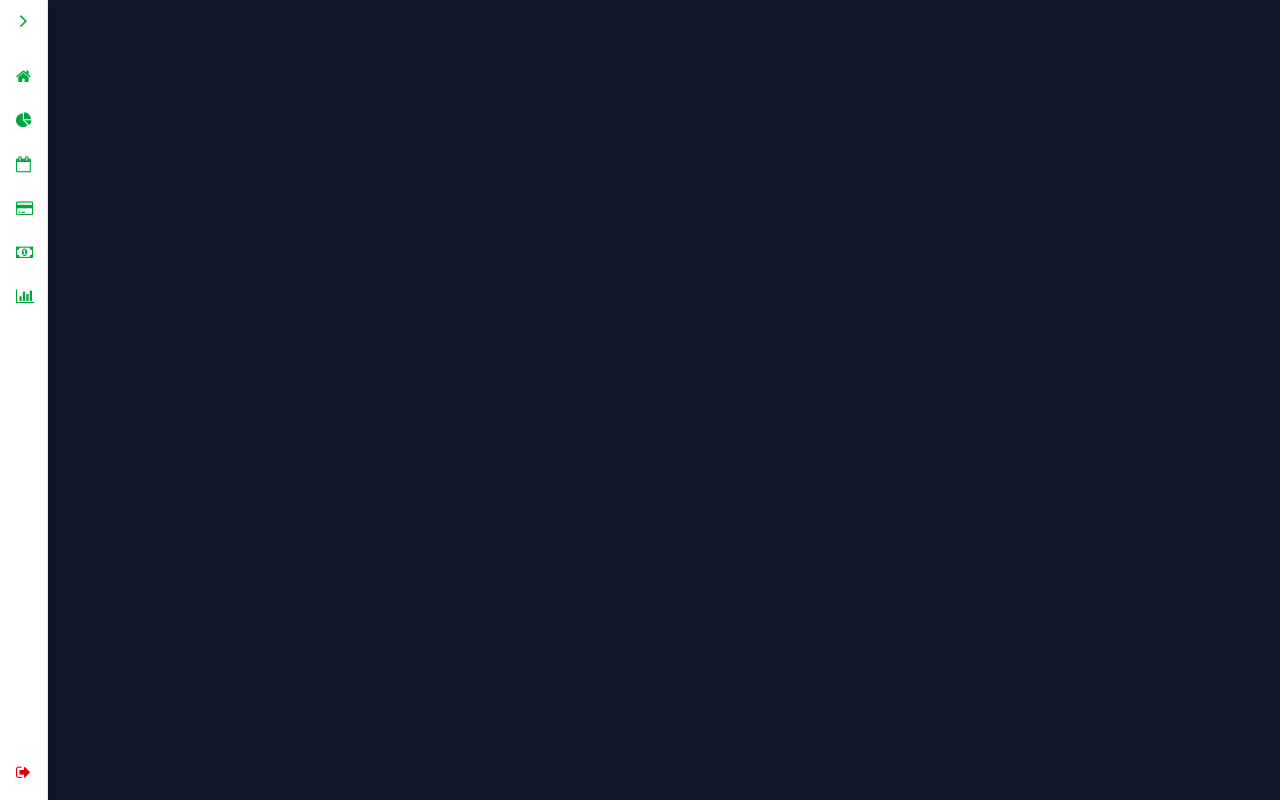
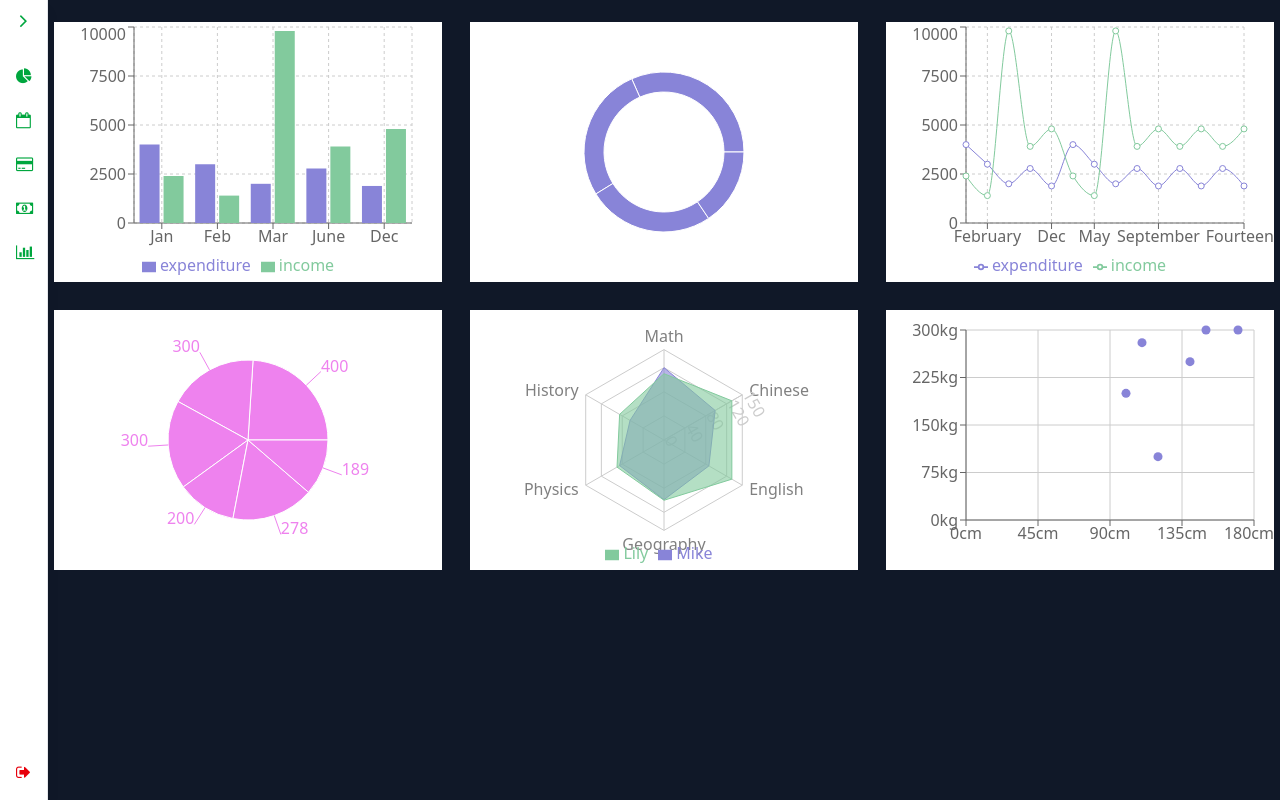
Before and after one commit to ar-rana/Finance-Tracker, a React (Vite) app in the folder client/: page /dashboard in a window 1280 px wide. Built offline with nearby package versions, Linux system fonts and the light colour scheme.

Commit message:
added pie, hollow pie, radar charts

```diff
--- a/client/src/components/Navbar.tsx
+++ b/client/src/components/Navbar.tsx
@@ -10,7 +10,7 @@ const Navbar: React.FC<NavInterface> = (props) => {
   const [expanded, setExpanded] = useState<boolean>(false);
 
   return (
-    <div className="flex h-screen bg-transparent max-h-screen absolute z-100">
+    <div className="flex h-screen bg-transparent max-h-screen fixed z-100">
       <div
         className={`bg-white border-r border-gray-200 transition-all duration-300 flex flex-col h-full ${
           expanded ? "w-48" : "w-12"
@@ -28,14 +28,6 @@ const Navbar: React.FC<NavInterface> = (props) => {
         </button>
         <nav className="flex-1 mt-4">
           <ul className="flex flex-col h-full">
-            <li className="mb-1">
-              <button
-                className="w-full text-left flex items-center h-10 px-4 py-2 hover:bg-green-50 rounded transition"
-              >
-                <i className="fa fa-home text-green-600 text-center" />
-                {expanded && <span className="ml-3 text-gray-800 text-sm font-semibold">Home</span>}
-              </button>
-            </li>
             <li className="mb-1">
               <button
                 className="w-full text-left flex items-center h-10 px-4 py-2 hover:bg-green-50 rounded transition"
--- /dev/null
+++ b/client/src/components/charts/HollowPieChart.tsx
@@ -0,0 +1,106 @@
+import { Pie, PieChart, ResponsiveContainer, Sector } from 'recharts';
+import type { SectorProps } from 'recharts';
+
+type Coordinate = {
+  x: number;
+  y: number;
+};
+
+type PieSectorData = {
+  percent?: number;
+  type?: string | number;
+  midAngle?: number;
+  middleRadius?: number;
+  tooltipPosition?: Coordinate;
+  value?: number;
+  paddingAngle?: number;
+  dataKey?: string;
+  payload?: any;
+};
+
+type PieSectorDataItem = React.SVGProps<SVGPathElement> & Partial<SectorProps> & PieSectorData;
+
+const data = [
+  { type: 'Other', value: 4070 },
+  { type: 'Loan', value: 3500 },
+  { type: 'Policy', value: 3300 },
+  { type: 'Miscellenious', value: 2006 },
+];
+
+const renderActiveShape = ({
+  cx,
+  cy,
+  midAngle,
+  innerRadius,
+  outerRadius,
+  startAngle,
+  endAngle,
+  fill,
+  payload,
+  percent,
+  value,
+}: PieSectorDataItem) => {
+  const RADIAN = Math.PI / 180;
+  const sin = Math.sin(-RADIAN * (midAngle ?? 1));
+  const cos = Math.cos(-RADIAN * (midAngle ?? 1));
+  const sx = (cx ?? 0) + ((outerRadius ?? 0) + 10) * cos;
+  const sy = (cy ?? 0) + ((outerRadius ?? 0) + 10) * sin;
+  const mx = (cx ?? 0) + ((outerRadius ?? 0) + 25) * cos;
+  const my = (cy ?? 0) + ((outerRadius ?? 0) + 25) * sin;
+  const ex = mx + (cos >= 0 ? 1 : -1) * 10;
+  const ey = my;
+  const textAnchor = cos >= 0 ? 'start' : 'end';
+
+  return (
+    <g>
+      <text x={cx} y={cy} dy={8} textAnchor="middle" fill={fill}>
+        {payload.type}
+      </text>
+      <Sector
+        cx={cx}
+        cy={cy}
+        innerRadius={innerRadius}
+        outerRadius={outerRadius}
+        startAngle={startAngle}
+        endAngle={endAngle}
+        fill={fill}
+      />
+      <Sector
+        cx={cx}
+        cy={cy}
+        startAngle={startAngle}
+        endAngle={endAngle}
+        innerRadius={(outerRadius ?? 0) + 6}
+        outerRadius={(outerRadius ?? 0) + 10}
+        fill={fill}
+      />
+      <path d={`M${sx},${sy}L${mx},${my}L${ex},${ey}`} stroke={fill} fill="none" />
+      <circle cx={ex} cy={ey} r={2} fill={fill} stroke="none" />
+      <text x={ex + (cos >= 0 ? 1 : -1) * 12} y={ey} textAnchor={textAnchor} fill="#333">{`₹ ${value}`}</text>
+      <text x={ex + (cos >= 0 ? 1 : -1) * 12} y={ey} dy={17} textAnchor={textAnchor} fill="#999">
+        {`(${((percent ?? 1) * 100).toFixed(2)}%)`}
+      </text>
+    </g>
+  );
+};
+
+const HollowPieChart = () => {
+  return (
+    <ResponsiveContainer width="100%" height="100%" className={`bg-white`}>
+      <PieChart width={400} height={400}>
+        <Pie
+          activeShape={renderActiveShape}
+          data={data}
+          cx="50%"
+          cy="50%"
+          innerRadius={60}
+          outerRadius={80}
+          fill="#8884d8"
+          dataKey="value"
+        />
+      </PieChart>
+    </ResponsiveContainer>
+  );
+}
+
+export default HollowPieChart;
--- /dev/null
+++ b/client/src/components/charts/PieGraph.tsx
@@ -0,0 +1,32 @@
+import { Pie, PieChart, ResponsiveContainer, Tooltip } from 'recharts';
+
+const data01 = [
+  { name: 'Group A', value: 400 },
+  { name: 'Group B', value: 300 },
+  { name: 'Group C', value: 300 },
+  { name: 'Group D', value: 200 },
+  { name: 'Group E', value: 278 },
+  { name: 'Group F', value: 189 },
+];
+
+const PieGraph = () => {
+  return (
+    <ResponsiveContainer width="100%" height="100%" className={`bg-white`}>
+      <PieChart width={400} height={400}>
+        <Pie
+          dataKey="value"
+          isAnimationActive={false}
+          data={data01}
+          cx="50%"
+          cy="50%"
+          outerRadius={80}
+          fill="violet"
+          label
+        />
+        <Tooltip />
+      </PieChart>
+    </ResponsiveContainer>
+  );
+}
+
+export default PieGraph;
--- /dev/null
+++ b/client/src/components/charts/RadarGraph.tsx
@@ -0,0 +1,57 @@
+import { Radar, RadarChart, PolarGrid, Legend, PolarAngleAxis, PolarRadiusAxis, ResponsiveContainer } from 'recharts';
+
+const data = [
+  {
+    subject: 'Math',
+    A: 120,
+    B: 110,
+    fullMark: 150,
+  },
+  {
+    subject: 'Chinese',
+    A: 98,
+    B: 130,
+    fullMark: 150,
+  },
+  {
+    subject: 'English',
+    A: 86,
+    B: 130,
+    fullMark: 150,
+  },
+  {
+    subject: 'Geography',
+    A: 99,
+    B: 100,
+    fullMark: 150,
+  },
+  {
+    subject: 'Physics',
+    A: 85,
+    B: 90,
+    fullMark: 150,
+  },
+  {
+    subject: 'History',
+    A: 65,
+    B: 85,
+    fullMark: 150,
+  },
+];
+
+const RadarGraph = () => {
+  return (
+      <ResponsiveContainer width="100%" height="100%" className={`bg-white`}>
+        <RadarChart cx="50%" cy="50%" outerRadius="80%" data={data}>
+          <PolarGrid />
+          <PolarAngleAxis dataKey="subject" />
+          <PolarRadiusAxis angle={30} domain={[0, 150]} />
+          <Radar name="Mike" dataKey="A" stroke="#8884d8" fill="#8884d8" fillOpacity={0.6} />
+          <Radar name="Lily" dataKey="B" stroke="#82ca9d" fill="#82ca9d" fillOpacity={0.6} />
+          <Legend />
+        </RadarChart>
+      </ResponsiveContainer>
+    );
+};
+
+export default RadarGraph;
--- a/client/src/pages/DashBoard.tsx
+++ b/client/src/pages/DashBoard.tsx
@@ -1,10 +1,17 @@
-import React, { useState } from "react";
+import React, { useRef, useState } from "react";
 import Navbar from "../components/Navbar";
 import AddExpense from "../components/modal/AddExpense";
 import AddInflow from "../components/modal/AddInflow";
 import StocksModal from "../components/modal/StocksModal";
+import BarGraph from "../components/charts/BarGraph";
+import HollowPieChart from "../components/charts/HollowPieChart";
+import LineGraph from "../components/charts/LineGraph";
+import PieGraph from "../components/charts/PieGraph";
+import RadarGraph from "../components/charts/RadarGraph";
+import ScatterPlot from "../components/charts/ScatterPlot";
 
 const DashBoard: React.FC = () => {
+  const graphStyleClass = useRef<string>("w-full h-68 bg-transparent flex justify-center align-middle p-1.5");
   const [expenseOpen, setExpenseOpen] = useState<boolean>(false);
   const [inflowOpen, setInflowOpen] = useState<boolean>(false);
   const [stocksOpen, setStocksOpen] = useState<boolean>(false);
@@ -12,10 +19,31 @@ const DashBoard: React.FC = () => {
   return (
     <>
       <Navbar setExpenseOpen={setExpenseOpen} setInflowOpen={setInflowOpen} setStocksOpen={setStocksOpen} />
-      <div className="min-h-screen bg-gray-900 ml-12"> {/* ml-12 to accommodate for the navbar*/}
+      <div className="min-h-screen bg-gray-900 ml-12 overflow-x-hidden"> {/* ml-12 to accommodate for the navbar*/}
         <AddExpense open={expenseOpen} setOpen={setExpenseOpen} />
         <AddInflow open={inflowOpen} setOpen={setInflowOpen} />
         <StocksModal open={stocksOpen} setOpen={setStocksOpen} />
+
+        <div className="grid grid-cols-1 sm:grid-cols-2 lg:grid-cols-3 gap-4 bg-transparent pt-4">
+          <div className={graphStyleClass.current}>
+            <BarGraph />
+          </div>
+          <div className={graphStyleClass.current}>
+            <HollowPieChart />
+          </div>
+          <div className={graphStyleClass.current}>
+            <LineGraph />
+          </div>
+          <div className={graphStyleClass.current}>
+            <PieGraph />
+          </div>
+          <div className={graphStyleClass.current}>
+            <RadarGraph />
+          </div>
+          <div className={graphStyleClass.current}>
+            <ScatterPlot />
+          </div>
+        </div>
       </div>
     </>
   );
```
